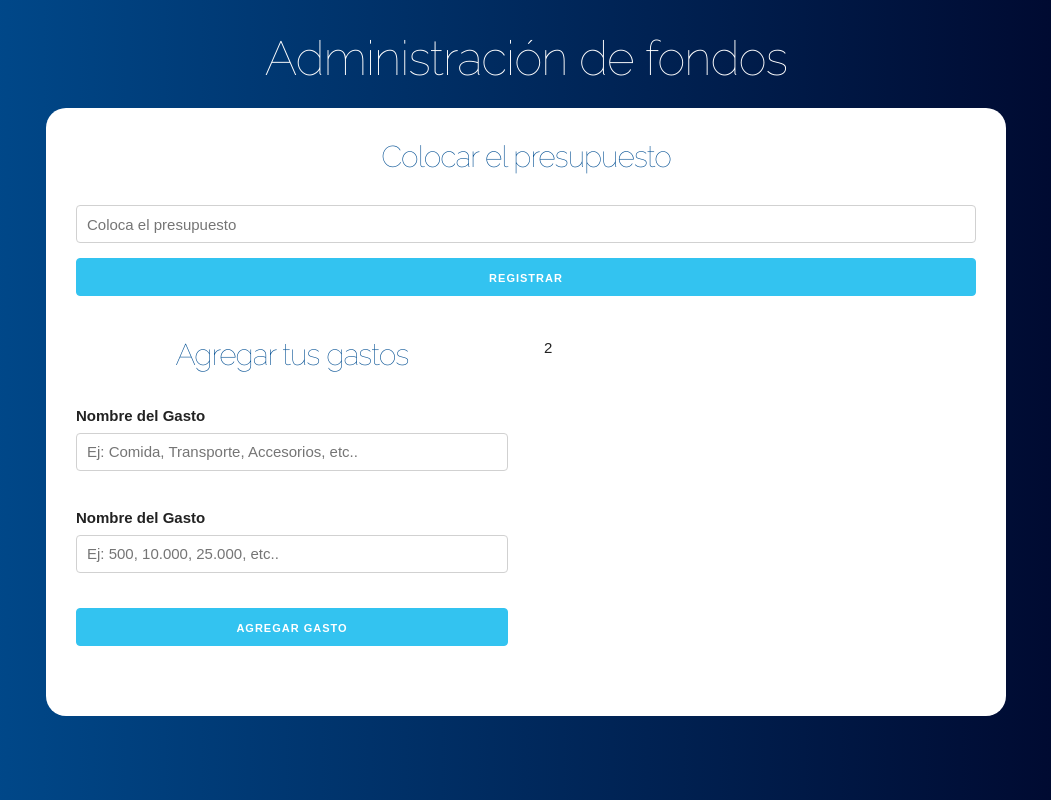
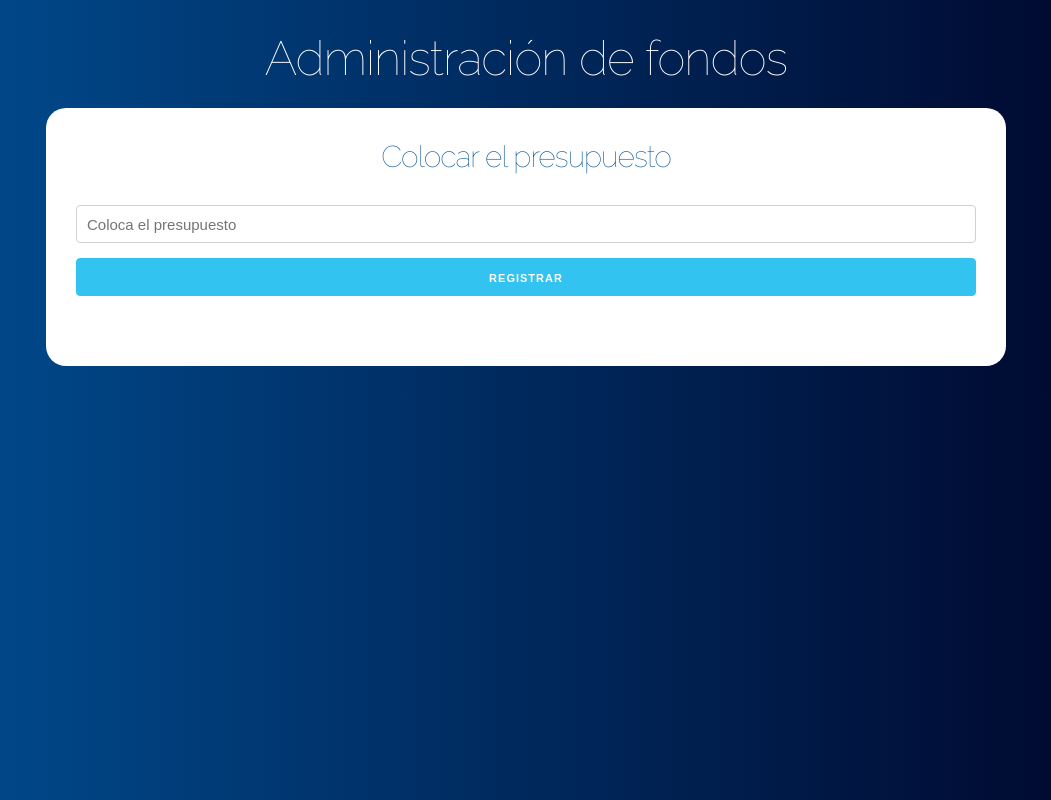
Before and after one commit to tomasgz7/CodeChallenge-ADF, a React (Create React App) app: page / in a window 1280 px wide. Shown: the whole page, without its empty margins (114-1165 px from the left). Built offline with nearby package versions, Linux system fonts and the light colour scheme.

Commit message:
Carga condicional de Formulario a la hora de poner el presupuesto.

```diff
--- a/src/App.js
+++ b/src/App.js
@@ -7,18 +7,21 @@ function App() {
   // Aca se va a definir el state
   const [presupuesto, guardarPresupuesto] = useState(0);
   const [restante, guardarRestante] = useState(0);
-
+  const [mostrarPregunta, actualizarPregunta] = useState(true);
   return (
     <div className='container'>
     <header>
         <h1>Administración de fondos</h1>
 
         <div className='contenido-principal contenido'>
+          { mostrarPregunta ?
+          (
             <Pregunta
             guardarPresupuesto={guardarPresupuesto}
             guardarRestante={guardarRestante}
+            actualizarPregunta={actualizarPregunta}
             />
-
+          ) : (
             <div className='row'>
           <div className='one-half column'>
               <Formulario />
@@ -28,6 +31,11 @@ function App() {
          </div>
 
       </div>
+             )
+          }
+
+
+
     </div>
   </header>
 </div>
--- a/src/components/Pregunta.js
+++ b/src/components/Pregunta.js
@@ -1,7 +1,7 @@
 import React, {Fragment, useState} from 'react';
 import Error from './Error';
 
-const Pregunta = ({ guardarPresupuesto, guardarRestante }) => {
+const Pregunta = ({ guardarPresupuesto, guardarRestante, actualizarPregunta }) => {
 
         //Definir el State de la cantidad del presupuesto
         const  [fondos, setFondos] = useState(0);
@@ -26,7 +26,7 @@ const Pregunta = ({ guardarPresupuesto, guardarRestante }) => {
         setErr(false);
         guardarPresupuesto(fondos);
         guardarRestante(fondos);
-
+        actualizarPregunta(false);
     }
 
     return (
```
Lines whose indentation alone changed are shown as unchanged.
